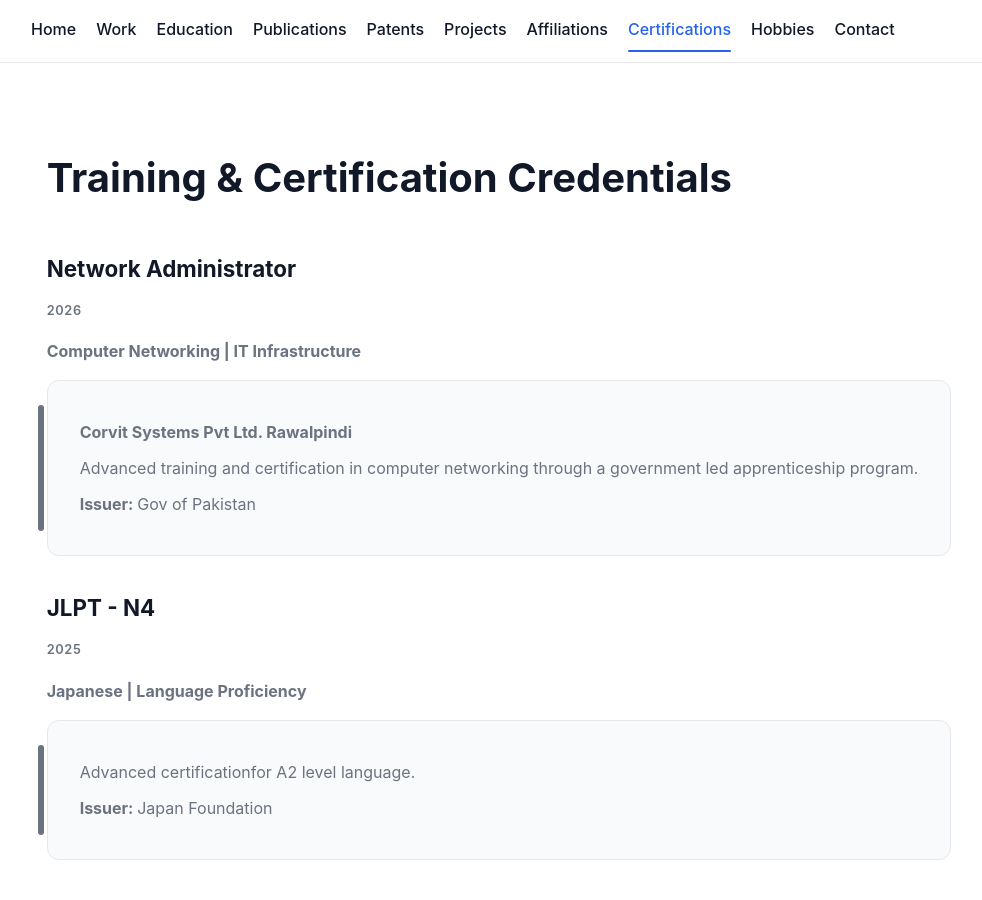
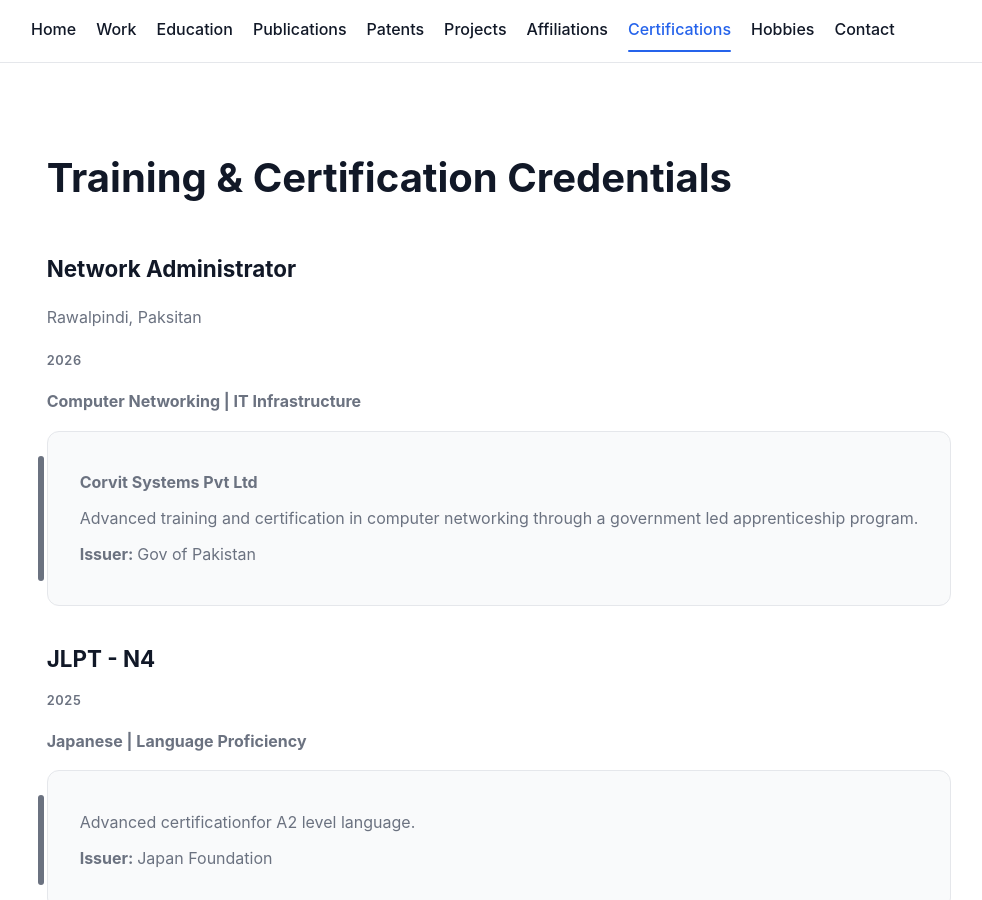
Before and after one commit to bilal-ismail/bilal-ismail.github.io, a Jekyll site: the page built from certifications.md, in a window 1280 px wide and 900 px high. Shown: the whole window, without its empty margins (141-1123 px from the left). Built offline with Jekyll 4.4.1, drawn with Linux system fonts in a browser that asks for light colours.

Commit message:
Update certifications.yml

```diff
--- a/_data/certifications.yml
+++ b/_data/certifications.yml
@@ -1,5 +1,6 @@
 - title: Network Administrator
-  institution: Corvit Systems Pvt Ltd. Rawalpindi
+  institution: Corvit Systems Pvt Ltd
+  location: Rawalpindi, Paksitan
   issuer: Gov of Pakistan
   start: 2026
   domain: Computer Networking | IT Infrastructure
```
